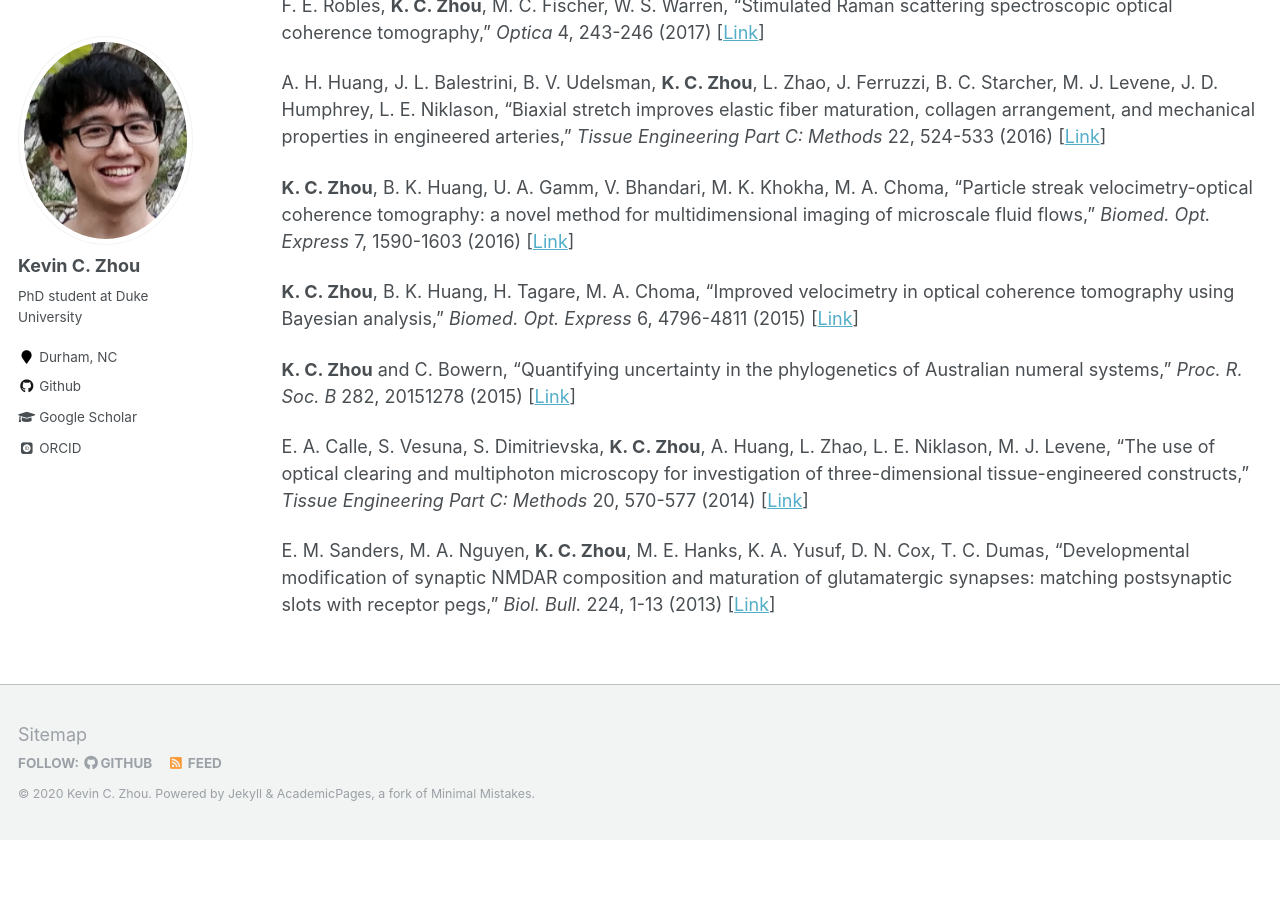
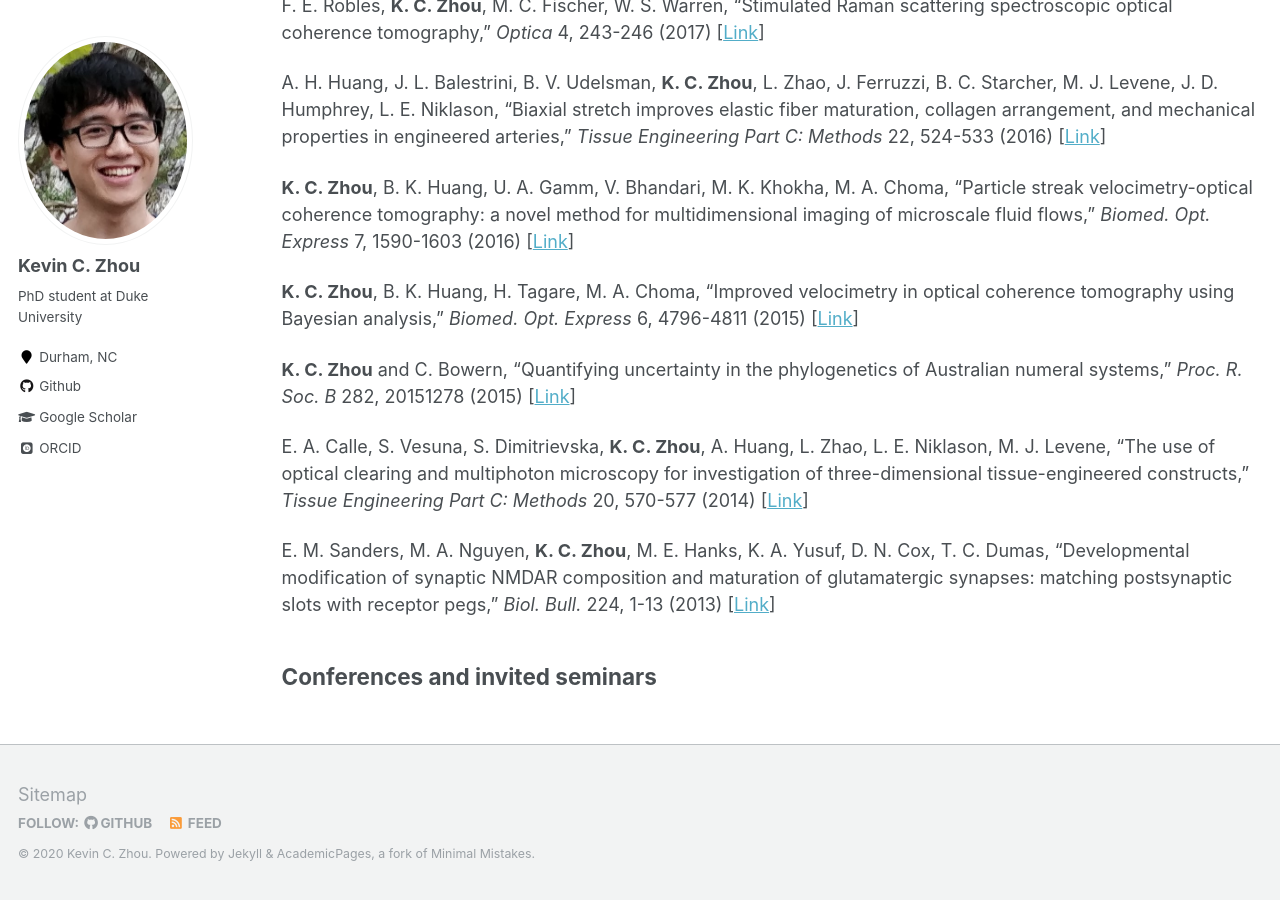
Before and after one commit to kevinczhou/kevinczhou.github.io, a Jekyll site: the page built from _pages/publications.md, in a window 1280 px wide and 900 px high, scrolled down 1054 px. Built offline with Jekyll 4.4.1, drawn with Linux system fonts in a browser that asks for light colours; some web fonts are replaced; before the commit the page ends 1894 px from its top, so only the background shows below that.

Commit message:
Update publications.md

```diff
--- a/_pages/publications.md
+++ b/_pages/publications.md
@@ -37,3 +37,5 @@ A. H. Huang, J. L. Balestrini, B. V. Udelsman, **K. C. Zhou**, L. Zhao, J. Ferru
 E. A. Calle, S. Vesuna, S. Dimitrievska, **K. C. Zhou**, A. Huang, L. Zhao, L. E. Niklason, M. J. Levene, "The use of optical clearing and multiphoton microscopy for investigation of three-dimensional tissue-engineered constructs," *Tissue Engineering Part C: Methods* 20, 570-577 (2014) [[Link](https://www.liebertpub.com/doi/abs/10.1089/ten.tec.2013.0538)]
 
 E. M. Sanders, M. A. Nguyen, **K. C. Zhou**, M. E. Hanks, K. A. Yusuf, D. N. Cox, T. C. Dumas, "Developmental modification of synaptic NMDAR composition and maturation of glutamatergic synapses: matching postsynaptic slots with receptor pegs," *Biol. Bull.* 224, 1-13 (2013) [[Link](https://www.journals.uchicago.edu/doi/abs/10.1086/BBLv224n1p1)]
+
+## Conferences and invited seminars
```
